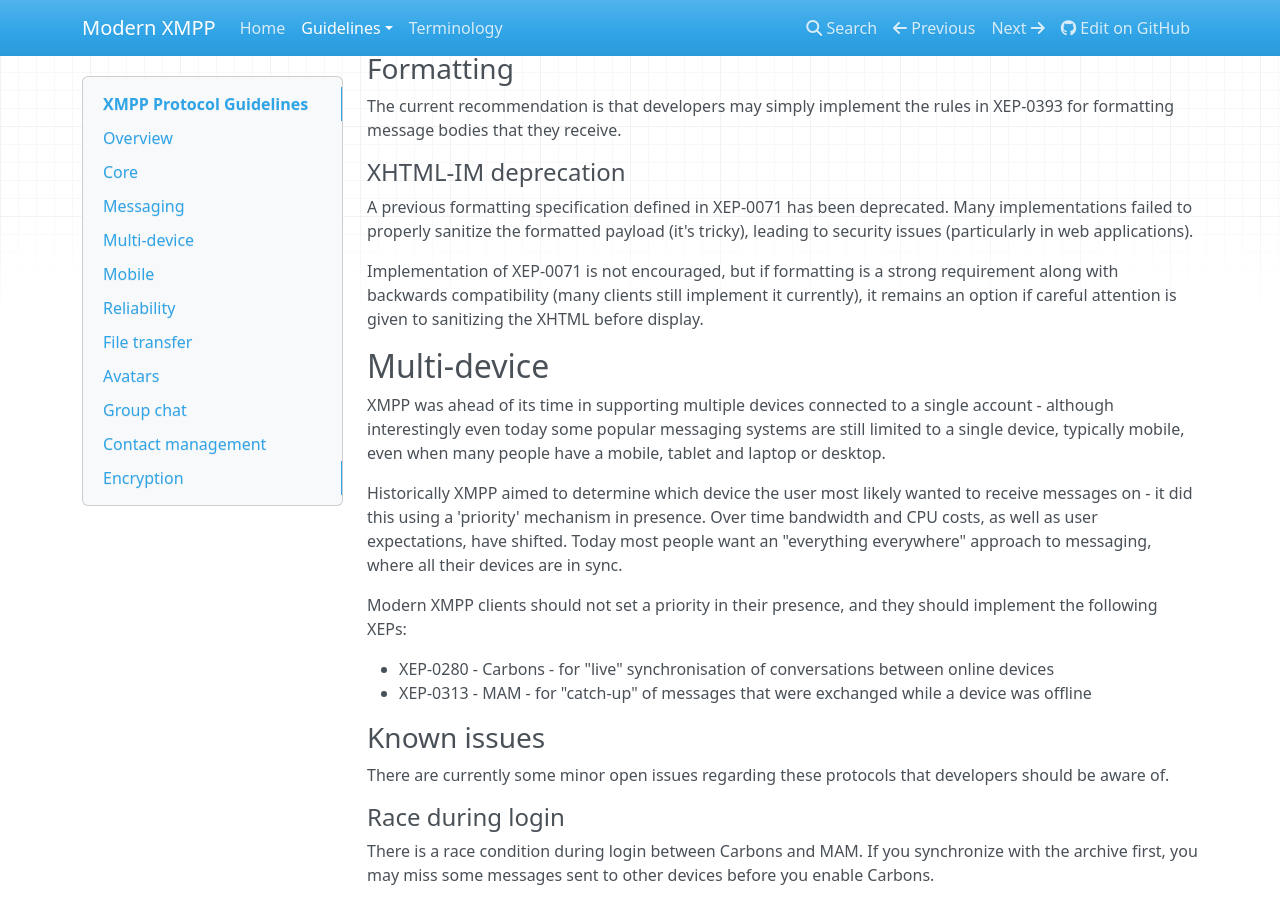
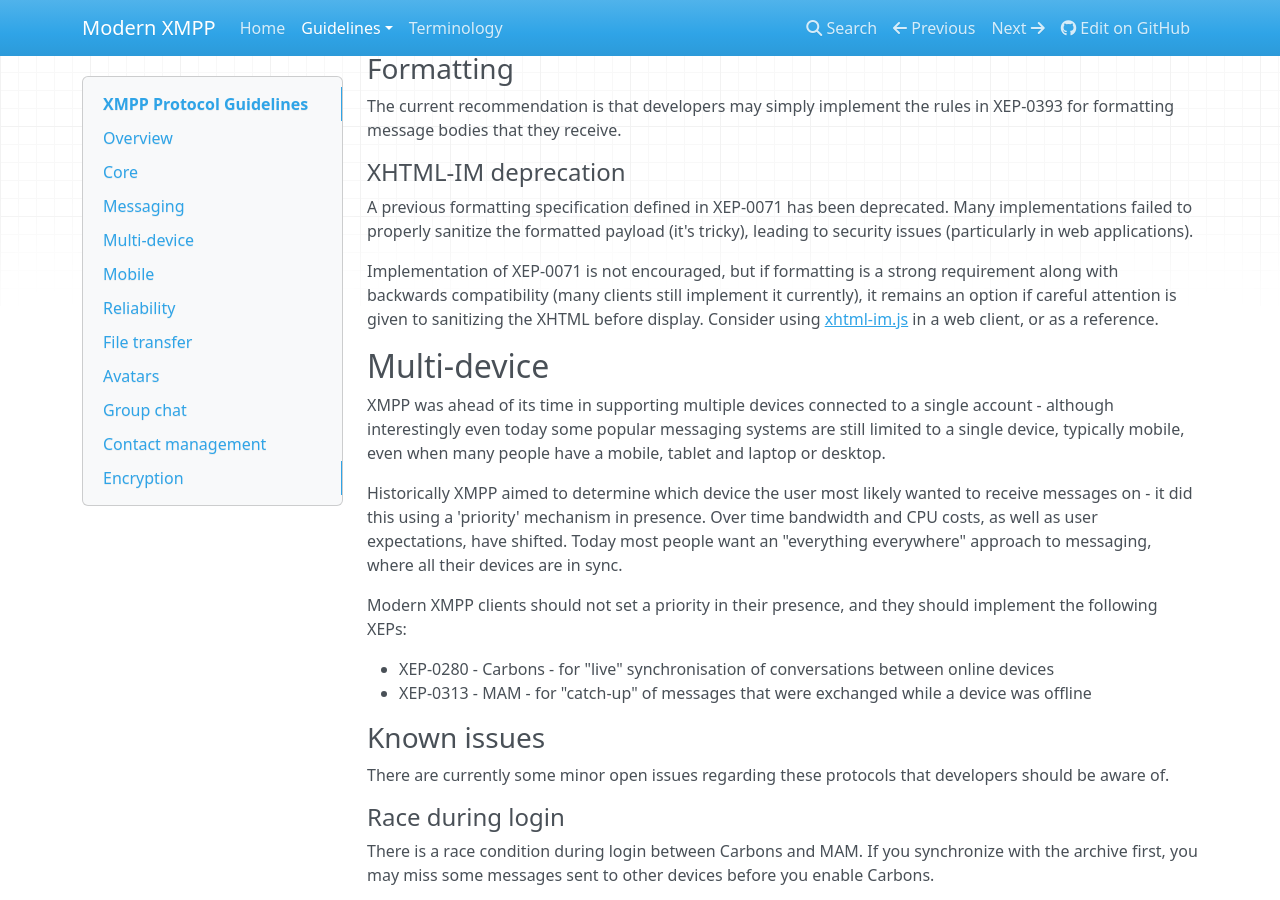
Before and after one commit to modernxmpp/modernxmpp, an MkDocs documentation site: the page built from docs/client/protocol.md, in a window 1280 px wide and 900 px high, scrolled down 1263 px. Built offline with MkDocs 1.6.1, drawn with Linux system fonts in a browser that asks for light colours; nearby versions of some CDN libraries.

Commit message:
Link to xhtml-im.js

```diff
--- a/docs/client/protocol.md
+++ b/docs/client/protocol.md
@@ -71,7 +71,7 @@
 
 Implementation of XEP-0071 is not encouraged, but if formatting is a strong requirement along with
 backwards compatibility (many clients still implement it currently), it remains an option if careful
-attention is given to sanitizing the XHTML before display.
+attention is given to sanitizing the XHTML before display. Consider using [xhtml-im.js](https://github.com/zeen/xhtml-im.js) in a web client, or as a reference.
 
 ## Multi-device
 
```
